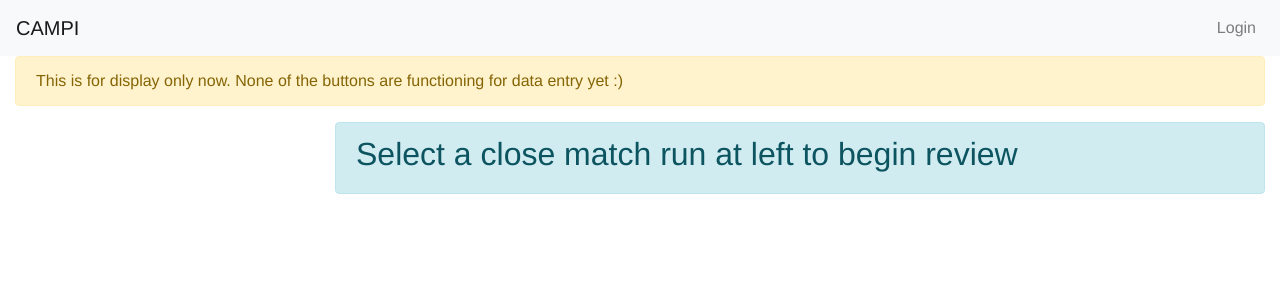
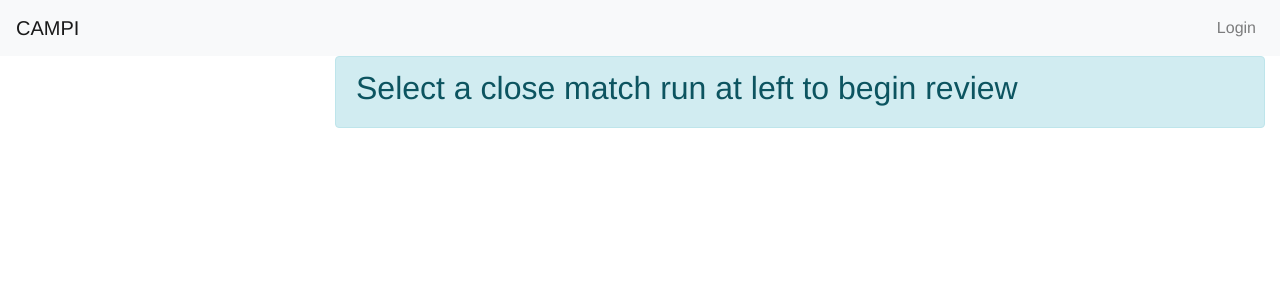
Before and after one commit to cmu-lib/campi, a Vue app in the folder vue/: page /close_match in a window 1280 px wide. Shown: the top 300 px of the page. Built offline with nearby package versions, Linux system fonts and the light colour scheme; no server answers; what vue-async-computed would draw is missing.

Commit message:
remove warning

```diff
--- a/vue/src/views/CloseMatch.vue
+++ b/vue/src/views/CloseMatch.vue
@@ -1,9 +1,5 @@
 <template>
   <b-container fluid>
-    <b-alert
-      show
-      variant="warning"
-    >This is for display only now. None of the buttons are functioning for data entry yet :)</b-alert>
     <b-row>
       <b-col cols="3">
         <CloseMatchRunMenu v-model="close_match_run_id" />
```
